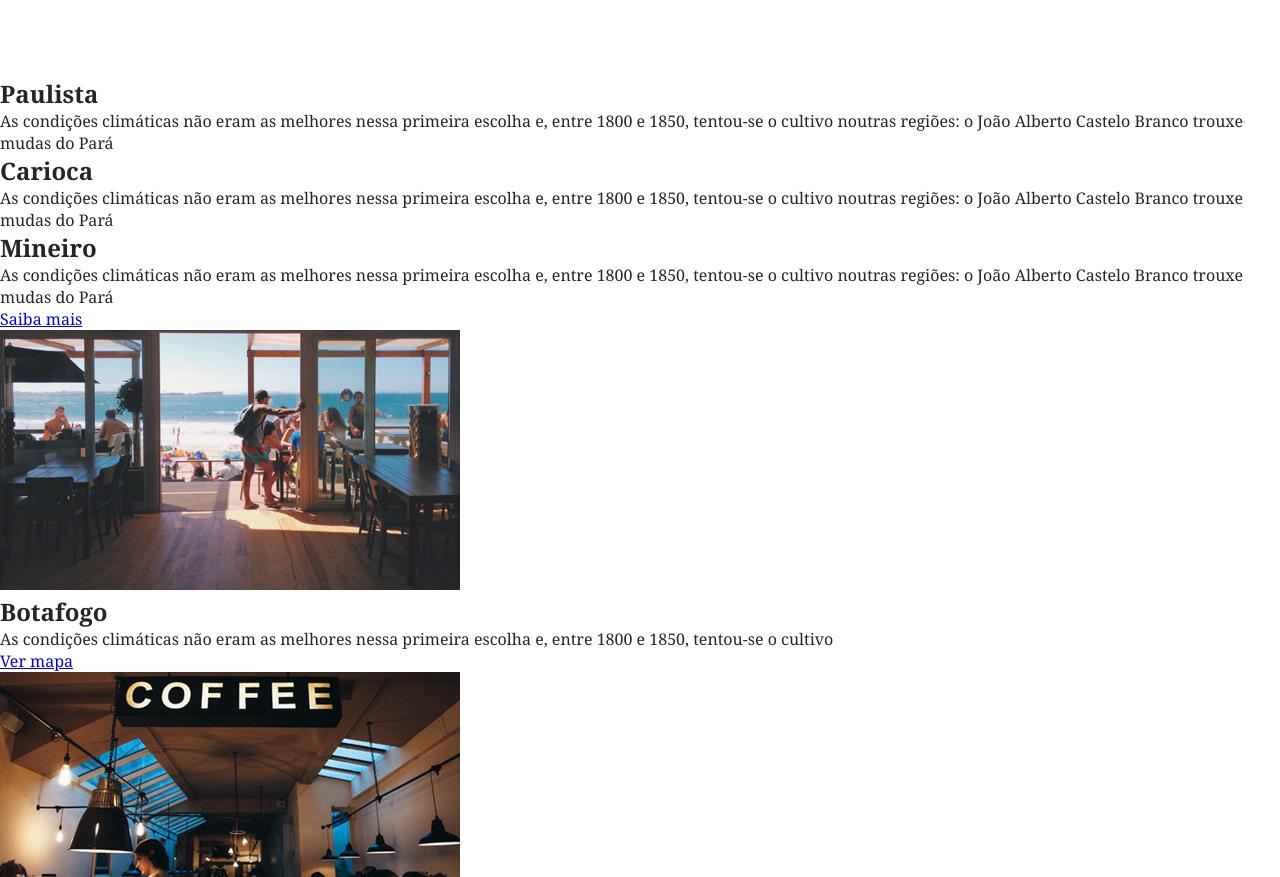
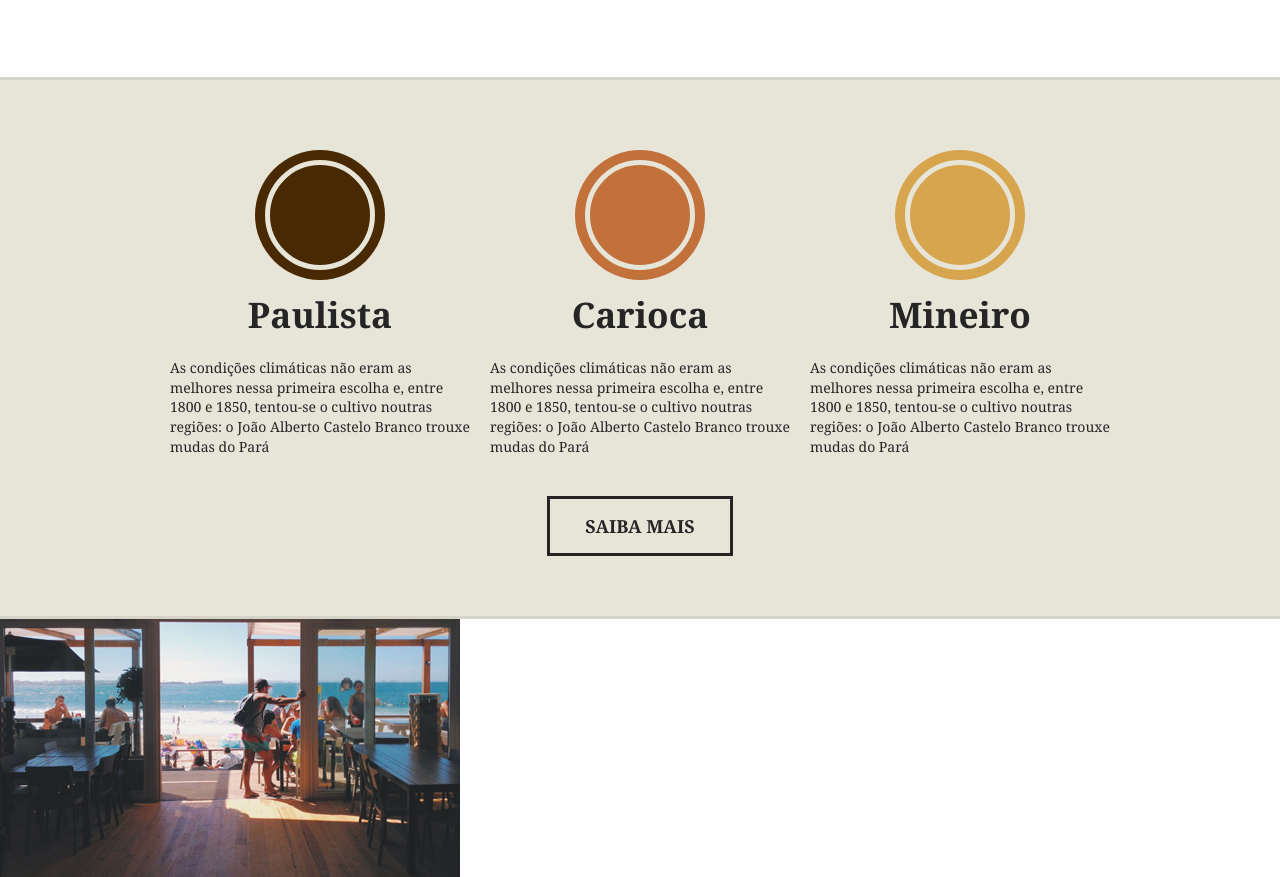
Before and after one commit to LeonardoPilatti/brafe1PURO, a plain HTML site: page index.html in a window 1280 px wide. Shown: the part 1156-2033 px from the top of the page. Drawn offline with Linux system fonts and the light colour scheme.

Commit message:
Layout produtos

```diff
--- a/css/style.css
+++ b/css/style.css
@@ -150,3 +150,77 @@ manho de width padrão e sim ele ficar do tamanho do conteúdo */
     margin: 20px auto;
     max-width: 460px;
 }
+
+/* PRODUTOS */
+
+.produtos {
+    background: #e7e4d8;
+    padding: 60px 0;
+    border-top: 3px solid #d6d3c8;
+    border-bottom: 3px solid #d6d3c8;
+}
+
+.produtos-container {
+    max-width: 960px;
+    margin: 0 auto;
+}
+
+.produtos-container::after, .produtos-container::before {
+    content: "";
+    display: table;
+    clear: both;
+}
+
+.produtos-item {
+    width: 300px;
+    float: left;
+    margin: 0 10px 20px 10px;
+}
+
+.produtos-item h2 {
+    text-align: center;
+    font-size: 2.2em;
+    margin-bottom: 20px;
+}
+
+.produtos-item h2:before {
+    content: "";
+    display: block;
+    width: 100px;
+    height: 100px;
+    background: currentColor;
+    border-radius: 50%;
+    margin: 20px auto;
+    border: 5px solid #e7e4d8;
+    box-shadow: 0 0 0 10px currentColor;
+}
+
+h2.produtos-paulista::before {
+    color: #492901;
+}
+
+h2.produtos-carioca::before {
+    color: #c17139;
+}
+
+h2.produtos-mineiro::before {
+    color: #d7a54d;
+}
+.produtos-item p {
+    font-size: 0.875em;
+    line-height: 1.4em;
+}
+
+.produtos-btn {
+    width: 180px;
+    border: 3px solid;
+    color: #252525;
+    text-decoration: none;
+    display: block;
+    font-size: 1.125em;
+    font-weight: bold;
+    text-transform: uppercase;
+    text-align: center;
+    padding: 15px 0;
+    margin: 20px auto 0 auto;
+}
--- a/index.html
+++ b/index.html
@@ -46,31 +46,31 @@
         </p>
     </section>
 
-    <section>
-        <div>
-            <div>
-                <h2>Paulista</h2>
+    <section class="produtos">
+        <div class="produtos-container">
+            <div class="produtos-item">
+                <h2 class="produtos-paulista">Paulista</h2>
                 <p>
                     As condições climáticas não eram as melhores nessa primeira escolha e, entre 1800 e 1850, tentou-se
                     o cultivo noutras regiões: o João Alberto Castelo Branco trouxe mudas do Pará
                 </p>
             </div>
-            <div>
-                <h2>Carioca</h2>
+            <div class="produtos-item">
+                <h2 class="produtos-carioca">Carioca</h2>
                 <p>
                     As condições climáticas não eram as melhores nessa primeira escolha e, entre 1800 e 1850, tentou-se
                     o cultivo noutras regiões: o João Alberto Castelo Branco trouxe mudas do Pará
                 </p>
             </div>
-            <div>
-                <h2>Mineiro</h2>
+            <div class="produtos-item">
+                <h2 class="produtos-mineiro">Mineiro</h2>
                 <p>
                     As condições climáticas não eram as melhores nessa primeira escolha e, entre 1800 e 1850, tentou-se
                     o cultivo noutras regiões: o João Alberto Castelo Branco trouxe mudas do Pará
                 </p>
             </div>
         </div>
-        <a href="index.html">Saiba mais</a>
+        <a class="produtos-btn" href="index.html">Saiba mais</a>
     </section>
 
     <section>
```
